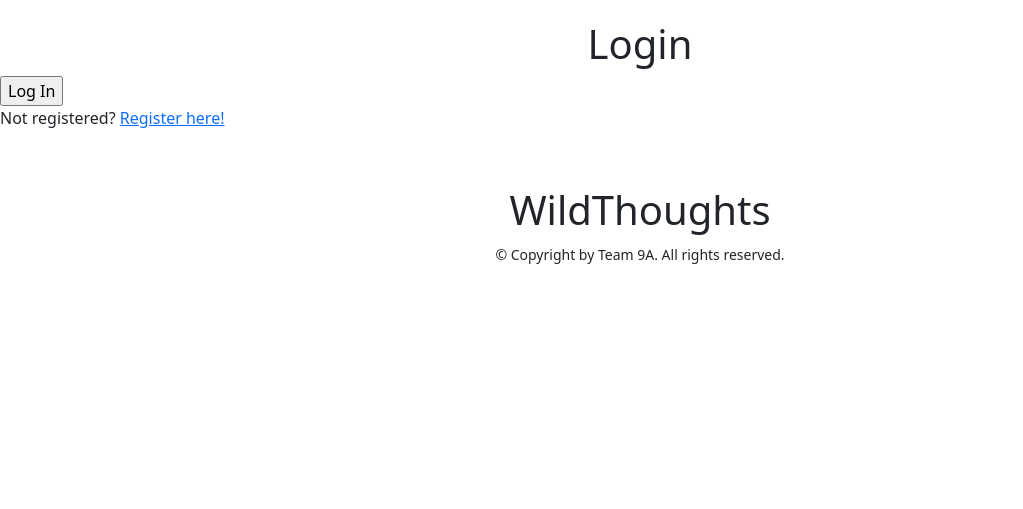
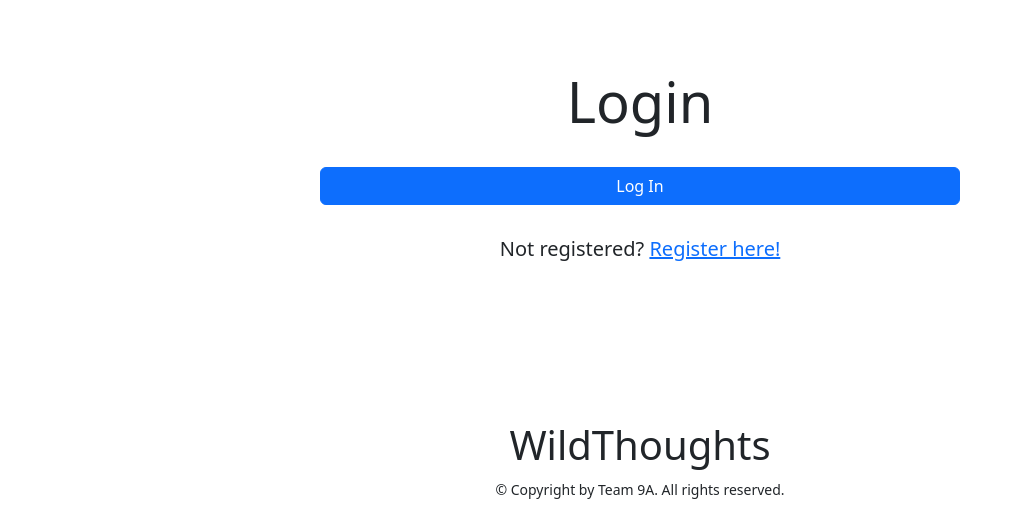
Before and after one commit to OHGUAccount/AnimalsOfAllTime, a Django app: template templates/registration/login.html in a window 1280 px wide. Shown: the part 76-585 px from the top of the page, without its empty margins (0-1023 px from the left). Run offline with Django 3.2, Linux system fonts and the light colour scheme; the template is opened without the code that fills it, so the values that code supplies are empty; parts of the project's set-up code (start-up, migrations or seed data) failed here and were passed over.

Commit message:
refactor: add bootstrap to login/registration

```diff
--- a/static/js/theme.js
+++ b/static/js/theme.js
@@ -1,4 +1,6 @@
 $(document).ready(function() {
+    $('#id_username,#id_password,#id_email,#id_password1,#id_password2').addClass('form-control');
+
     var theme = $('html').attr('data-bs-theme');
     if (theme == 'dark') {
         $("#theme-switch").prop("checked", true);
--- a/templates/registration/login.html
+++ b/templates/registration/login.html
@@ -5,15 +5,29 @@
 {% endblock %}
 
 {% block body_block %}
-    <center> <h1>Login</h1> </center>
+
+<br/><br/>
+
+<center><h1 class="display-4">Login</h1></center>
+
+<br/>
+
+<div class="d-grid gap-2 col-sm-6 mx-auto">
 <form method="post" action=".">
     {% csrf_token %}
     {{ form.as_p }}
-        <input type="submit" value="Log In" />
+    <input class="btn btn-primary w-100" type="submit" value="Log In" />
     <input type="hidden" name="next" value="{{ next }}" />
 </form>
-    <p>
+
+<center>
+<h5 class="mt-4">
     Not registered?
     <a href="{% url 'registration_register' %}">Register here!</a>
-    </p>
+</h5>
+</center>
+</div>
+
+<br/><br/><br/><br/>
+
 {% endblock %}
```
Also changed, not shown: templates/registration/logout.html (+6 -4 lines), templates/registration/registration_form.html (+5 -2 lines). Lines whose indentation alone changed are shown as unchanged.
